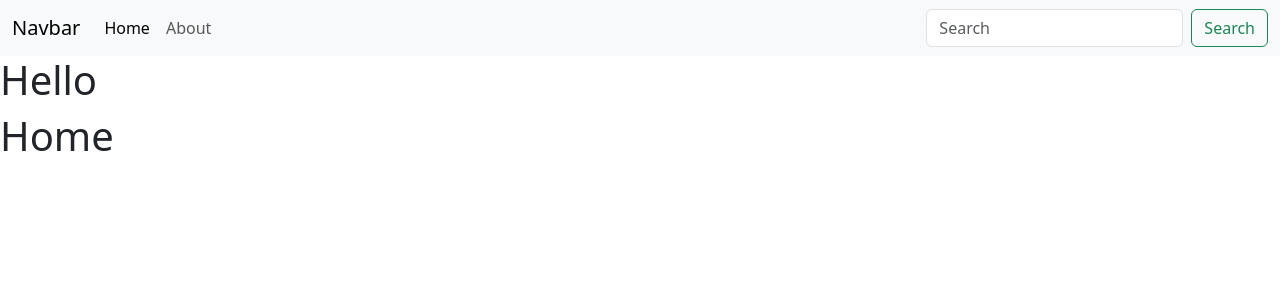
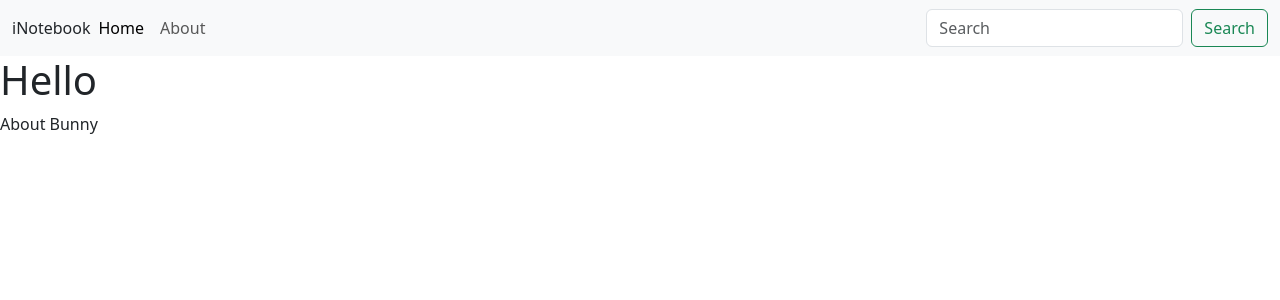
Before and after one commit to nischay-code/MERN_iNotebook, a React (Create React App) app: page /about in a window 1280 px wide. Shown: the top 300 px of the page. Built offline with nearby package versions, Linux system fonts and the light colour scheme.

Commit message:
useContext hook: Using React Context API

```diff
--- a/package.json
+++ b/package.json
@@ -11,6 +11,7 @@
     "jsonwebtoken": "^9.0.2",
     "react": "^18.2.0",
     "react-dom": "^18.2.0",
+    "react-router-dom": "^5.2.0",
     "react-scripts": "5.0.1",
     "web-vitals": "^2.1.4"
   },
--- a/src/App.js
+++ b/src/App.js
@@ -1,12 +1,26 @@
 import Home from "./components/Home";
 import Navbar from "./components/Navbar";
+import About from "./components/About";
+import { BrowserRouter as Router, Switch, Route } from "react-router-dom";
+import NoteState from "../src/context/notes/NoteState";
 
 function App() {
   return (
     <>
-      <Navbar />
-      <h1>Hello</h1>
-      <Home/>
+      <NoteState>
+        <Router>
+          <Navbar />
+          <h1>Hello</h1>
+          <Switch>
+            <Route exact path="/">
+              <Home />
+            </Route>
+            <Route exact path="/about">
+              <About />
+            </Route>
+          </Switch>
+        </Router>
+      </NoteState>
     </>
   );
 }
--- a/src/components/About.js
+++ b/src/components/About.js
@@ -1,7 +1,10 @@
-import React from "react";
+import React, { useContext } from "react";
+import noteContext from "../context/notes/noteContext";
+
 
 const About = () => {
-  return <div>About</div>;
+  const a= useContext(noteContext)
+  return <div>About {a.name}</div>;
 };
 
 export default About;
--- a/src/components/Navbar.js
+++ b/src/components/Navbar.js
@@ -1,12 +1,13 @@
 import React from "react";
+import { BrowserRouter as Link } from "react-router-dom";
 
 const Navbar = () => {
   return (
     <nav className="navbar navbar-expand-lg bg-body-tertiary">
       <div className="container-fluid">
-        <a className="navbar-brand" href="/">
-          Navbar
-        </a>
+        <Link className="navbar-brand" to="/">
+          iNotebook
+        </Link>
         <button
           className="navbar-toggler"
           type="button"
@@ -26,7 +27,7 @@ const Navbar = () => {
               </a>
             </li>
             <li className="nav-item">
-              <a className="nav-link" href="/">
+              <a className="nav-link" href="/about">
                 About
               </a>
             </li>
--- /dev/null
+++ b/src/context/notes/NoteState.js
@@ -0,0 +1,12 @@
+import noteContext from "./noteContext";
+
+const NoteState = (props) => {
+  const state = {
+    name: "Bunny",
+  };
+  return (
+    <noteContext.Provider value={state}>{props.children}</noteContext.Provider>
+  );
+};
+
+export default NoteState;
--- /dev/null
+++ b/src/context/notes/noteContext.js
@@ -0,0 +1,5 @@
+import { createContext } from "react";
+
+const noteContext = createContext();
+
+export default noteContext;
```
Also changed, not shown: 1 other file (tests, documents, lock files or other folders).
